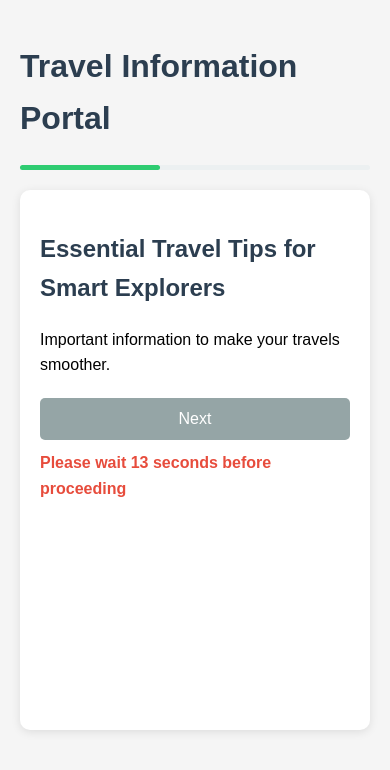
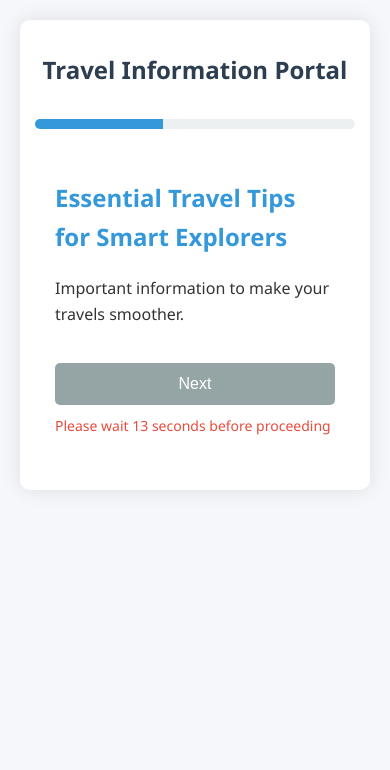
Before and after one commit to Ptmishra69/Code-Complex, a plain HTML site: page index.html in a window 390 px wide. Both pictures are taken after a click on the button "Next". Drawn offline with Linux system fonts and the light colour scheme.

Commit message:
formcss.css

```diff
--- a/formcss.css
+++ b/formcss.css
@@ -1,103 +1,150 @@
+/* Base Styles */
 body {
-    font-family: Arial, sans-serif;
+    font-family: 'Segoe UI', Tahoma, Geneva, Verdana, sans-serif;
+    line-height: 1.6;
+    color: #333;
+    background-color: #f5f7fa;
+    margin: 0;
+    padding: 20px;
+}
+
+.container {
     max-width: 800px;
     margin: 0 auto;
+    background: white;
+    padding: 30px;
+    border-radius: 10px;
+    box-shadow: 0 0 20px rgba(0, 0, 0, 0.1);
+}
+
+h1 {
+    color: #2c3e50;
+    text-align: center;
+    margin-bottom: 30px;
+}
+
+h2 {
+    color: #3498db;
+    margin-top: 0;
+}
+
+/* Progress Bar */
+.progress-bar {
+    height: 10px;
+    background: #ecf0f1;
+    border-radius: 5px;
+    margin-bottom: 30px;
+    overflow: hidden;
+}
+
+.progress {
+    height: 100%;
+    background: #3498db;
+    width: 0%;
+    transition: width 0.5s ease;
+}
+
+/* Layers */
+.layer {
+    display: none;
     padding: 20px;
-    background-color: #f5f5f5;
-    line-height: 1.6;
+    border-radius: 5px;
+    background: white;
+    margin-bottom: 20px;
+    animation: fadeIn 0.5s ease;
 }
-.layer {
-    background-color: white;
-    padding: 20px;
-    border-radius: 10px;
-    box-shadow: 0 2px 10px rgba(0,0,0,0.1);
-    margin-bottom: 20px;
-    display: none;
-    height: 500px;
-    overflow-y: auto;
-    position: relative;
-}
-.active {
+
+.layer.active {
     display: block;
 }
-h1, h2, h3 {
-    color: #2c3e50;
+
+@keyframes fadeIn {
+    from { opacity: 0; transform: translateY(10px); }
+    to { opacity: 1; transform: translateY(0); }
 }
-.timer {
-    color: #e74c3c;
-    font-weight: bold;
-    margin-top: 10px;
-}
-.progress-bar {
-    height: 5px;
-    background-color: #ecf0f1;
-    margin-bottom: 20px;
-    border-radius: 5px;
-}
-.progress {
-    height: 100%;
-    background-color: #2ecc71;
-    border-radius: 5px;
-    width: 0%;
-    transition: width 1s linear;
-}
-.telegram-link {
-    display: inline-block;
-    margin: 20px 0;
-    padding: 12px 24px;
-    background-color: #0088cc;
-    color: white;
-    text-decoration: none;
-    border-radius: 5px;
-    font-weight: bold;
-    transition: background-color 0.3s;
-}
-.telegram-link:hover {
-    background-color: #006699;
-}
+
+/* Buttons */
 .next-btn {
-    position: sticky;
-    bottom: 20px;
-    background-color: #3498db;
+    background: #3498db;
     color: white;
     border: none;
     padding: 12px 24px;
     border-radius: 5px;
     cursor: pointer;
     font-size: 16px;
+    transition: all 0.3s ease;
     margin-top: 20px;
-    display: block;
-    width: 100%;
-    transition: background-color 0.3s;
 }
+
 .next-btn:hover {
-    background-color: #2980b9;
+    background: #2980b9;
+    transform: translateY(-2px);
 }
-.next-btn:disabled {
-    background-color: #95a5a6;
+
+.next-btn:active {
+    transform: translateY(0);
+}
+
+.next-btn.disabled {
+    background: #95a5a6;
     cursor: not-allowed;
+    transform: none;
 }
-.section {
-    margin-bottom: 25px;
+
+/* Telegram Button */
+.telegram-btn {
+    background: #0088cc;
+    color: white;
+    border: none;
+    padding: 12px 24px;
+    border-radius: 5px;
+    cursor: pointer;
+    font-size: 16px;
+    transition: all 0.3s ease;
+    margin-top: 20px;
+    display: inline-block;
+    text-decoration: none;
 }
-ul, ol {
-    padding-left: 20px;
+
+.telegram-btn:hover {
+    background: #0077b5;
+    transform: translateY(-2px);
 }
-li {
-    margin-bottom: 8px;
+
+.telegram-btn:active {
+    transform: translateY(0);
 }
-.highlight {
-    background-color: #fffde7;
-    padding: 15px;
-    border-left: 4px solid #ffd600;
-    margin: 15px 0;
+
+/* Timer */
+.timer {
+    color: #e74c3c;
+    margin-top: 10px;
+    font-size: 14px;
+    height: 20px;
 }
-.g-recaptcha {
-    margin: 20px 0;
-    display: none; /* Hidden by default, shown only on layer 2 */
-}
+
+/* Error Message */
 .error-message {
     color: #e74c3c;
-    margin-top: 10px;
+    background: #fadbd8;
+    padding: 10px;
+    border-radius: 5px;
+    margin: 10px 0;
     display: none;
 }
+
+/* Responsive Design */
+@media (max-width: 600px) {
+    .container {
+        padding: 15px;
+    }
+
+    h1 {
+        font-size: 24px;
+    }
+
+    button {
+        width: 100%;
+        padding: 12px;
+    }
+}
```
